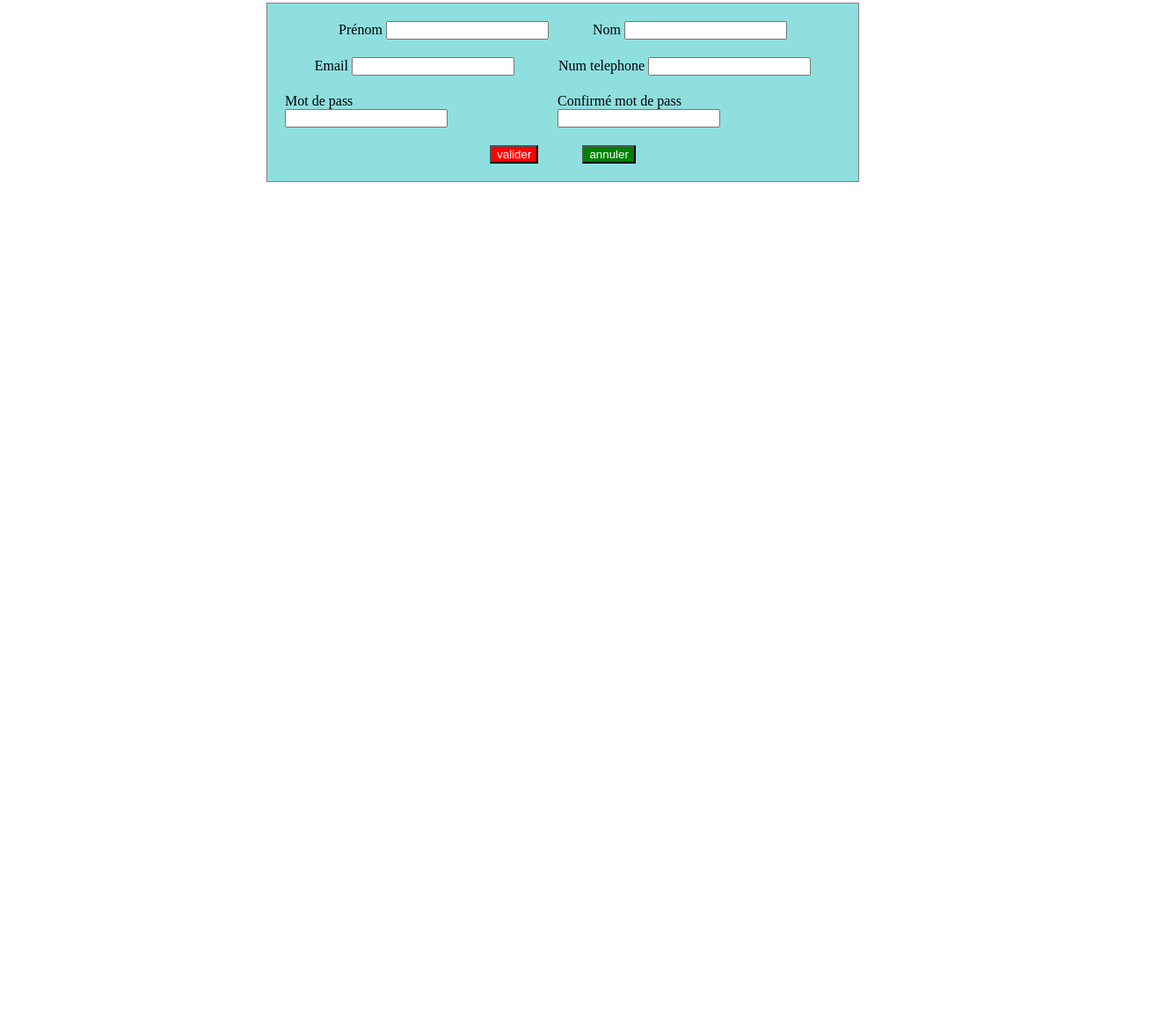
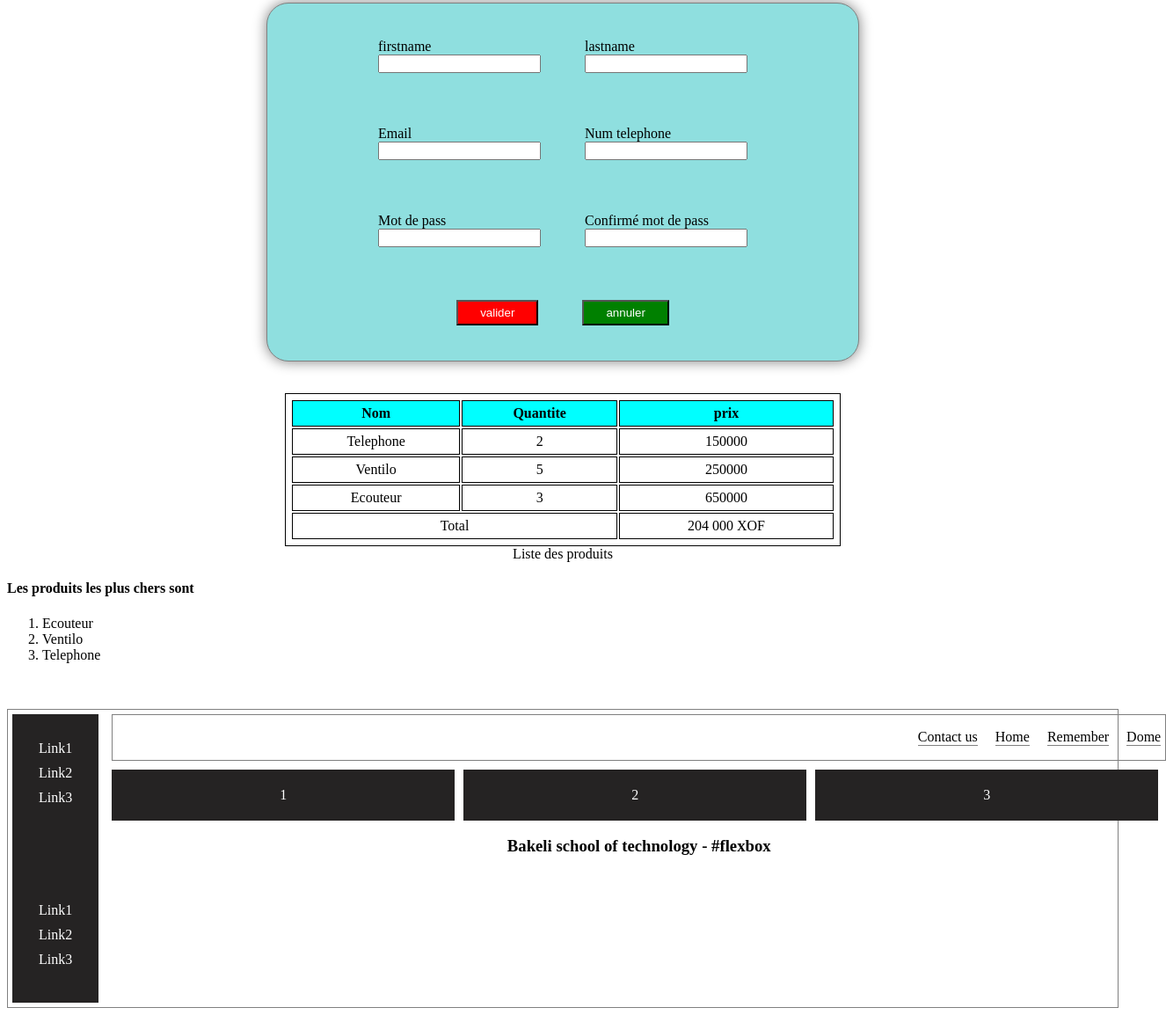
Before and after one commit to MariamaBalde/TacheAtelier, a plain HTML site: page index.html in a window 1280 px wide. Shown: the part 47-1201 px from the top of the page at 88% size, 1326 px wide, since content can reach past the window. Before the commit the page ends 800 px from the top, so only its background shows below. Drawn offline with Linux system fonts and the light colour scheme.

Commit message:
barre de navigation

```diff
--- a/index.html
+++ b/index.html
@@ -14,50 +14,128 @@
         <li>A propos</li>
     </ul>
 
+    <form action="">
 
-    <form action="">
         <div class="item">
-            <div>
-                <label for="">Prénom</label>
+            <div class="items">
+                <label for="">firstname</label>
                 <input type="text">
             </div>
-            <div>
-                <label for="">Nom</label>
+            <div class="items">
+                <label for="">lastname</label>
                 <input type="text">
             </div>
         </div>
 
         <div class="item">
-            <div>
+            <div class="items">
                 <label for="">Email</label>
                 <input type="email">
             </div>
-            <div>
+            <div class="items">
                 <label for="">Num telephone</label>
                 <input type="number">
             </div>
         </div>
 
         <div class="item">
-            <div>
+            <div class="items">
                 <label for="">Mot de pass</label>
                 <input type="text">
             </div>
-            <div>
+            <div class="items">
                 <label for="">Confirmé mot de pass</label>
                 <input type="text">
             </div>
         </div>
 
         <div class="item">
-            <div>
+            <div class="items">
                 <input type="submit" value="valider">
             </div>
-            <div>
+            <div class="items">
                 <input type="reset" value="annuler">
             </div>
         </div>
 
     </form>
+
+    <br>
+    <br>
+
+    <table class="bottom">
+        <caption>Liste des produits</caption>
+        <tr>
+            <th>Nom</th>
+            <th>Quantite</th>
+            <th>prix</th>
+        </tr>
+        <tr>
+            <td>Telephone</td>
+            <td>2</td>
+            <td>150000</td>
+        </tr>
+        <tr>
+            <td>Ventilo</td>
+            <td>5</td>
+            <td>250000</td>
+        </tr>
+        <tr>
+            <td>Ecouteur</td>
+            <td>3</td>
+            <td>650000</td>
+        </tr>
+        <tr>
+            <td colspan="2">Total</td>
+            <td>204 000 XOF</td>
+        </tr>
+    </table>
+       <h4>Les produits les plus chers sont</h4>
+       <ol>
+        <li>Ecouteur</li>
+        <li>Ventilo</li>
+        <li>Telephone</li>
+       </ol>
+
+       <br>
+       <br>
+
+
+     <div class="allcontainer">
+        <div class="container">
+            <div class="col1">
+                <div class="col11">
+                    <div class="souscol">
+                        <div class="souscolitem">Link1</div>
+                        <div class="souscolitem">Link2</div>
+                        <div class="souscolitem">Link3</div>
+                     </div>
+                     <div class="souscol">
+                        <div class="souscolitem">Link1</div>
+                        <div class="souscolitem">Link2</div>
+                        <div class="souscolitem">Link3</div>
+                     </div>
+                </div>
+            </div>
+            <div class="col2">
+                <div class="row1">
+                    <ul class="ul">
+                        <li>Contact us</li>
+                        <li>Home</li>
+                        <li>Remember</li>
+                        <li>Dome</li>
+                    </ul>
+                </div>
+                <div class="row2">
+                    <div class="item">1</div>
+                    <div class="item">2</div>
+                    <div class="item">3</div>
+                </div>
+                <div class="row3">
+                    <h3>Bakeli school of technology - #flexbox</h3>
+                </div>
+            </div>
+           </div>
+     </div>
 </body>
 </html>
--- a/style.css
+++ b/style.css
@@ -11,6 +11,8 @@ ul li{
 form{
 
     border: 1px solid gray;
+    border-radius: 25px;
+    box-shadow: 0 0 15px grey;
     padding: 20px;
     width: 50%;
     margin: auto;
@@ -26,16 +28,154 @@ form .item{
     display: flex;
     flex-direction: row;
     justify-content: center;
-    /* align-items: center; */
+    align-items: center;
     gap: 50px;
+    padding: 20px;
+}
+
+form .item .items{
+    display: flex;
+    flex-direction: column;
 }
 
 form .item input[type="submit"]{
     background-color: red;
     color: white;
+    padding: 5px 25px;
 }
 
 form .item input[type="reset"]{
     background-color: green;
     color: white;
+    padding: 5px 25px;
 }
+
+table{
+    text-align: center;
+    width: 50%;
+    margin: auto;
+}
+
+table ,th,td{
+    border: 1px solid black;
+    padding: 5px;
+}
+
+table tr th{
+    background-color: aqua;
+}
+
+.bottom caption {
+    caption-side: bottom;
+  }
+
+/*---------------------------------------exo navigation---------------------------------------------- */
+
+.allcontainer{
+    border: 1px solid grey;
+    padding: 5px;
+}
+
+    .container{
+        display: flex;
+        flex-direction: row;
+        gap: 15px;
+        width: 100%;
+        margin: auto;
+    }
+
+    .container .col1{
+        background-color: rgb(37, 35, 35);
+        padding: 30px;
+    }
+
+    .container .col1 .col11{
+       display: flex;
+       flex-direction: column;
+       gap: 100px;
+       color: white;
+    }
+
+    .container .col1 .col11 .souscol .souscolitem{
+        padding-bottom: 10px;
+     }
+
+     /* -------------------------------------col2---------------------------------------- */
+
+     .container .col2 .row1{
+        margin-bottom: 10px;
+        /* display: flex;
+        flex-direction: column;
+        gap: 10px; */
+     }
+
+     .container .col2 .row1{
+        width: 1192px;
+      border: 1px solid grey;
+      padding-right: 5px;
+    }
+
+    .container .col2 .row1 .ul{
+        display: flex;
+        flex-direction: row;
+        gap: 20px;
+        justify-content: end;
+        background: none;
+      }
+
+      .container .col2 .row1 .ul li{
+      list-style: none;
+      border-bottom: 1px solid grey;
+      }
+
+      .container .col2 .row2{
+       display: flex;
+       flex-direction: row;
+       gap: 10px;
+      }
+
+      .container .col2 .row2 .item{
+        background-color: rgb(37, 35, 35);
+        padding: 20px 191px;
+        color: white;
+       }
+
+       .container .col2 .row3{
+       text-align: center;
+       }
+
+
+       @media screen and (max-width: 600px) {
+
+        form .item{
+            padding: 0;
+        }
+
+        form{
+            /* padding: 20px; */
+            width: 100%;
+
+        }
+
+
+        .container{
+            display: flex;
+            flex-direction: column;
+             gap: 15px;
+           /* width: 100%;
+            margin: auto; */
+        }
+
+
+        .container .col2 .row1{
+            width: 450px;
+          border: 1px solid grey;
+          padding-right: 0px;
+        }
+
+        .container .col2 .row2 .item{
+            background-color: rgb(37, 35, 35);
+            padding: 15px 67px;
+            color: white;
+           }
+      }
```
